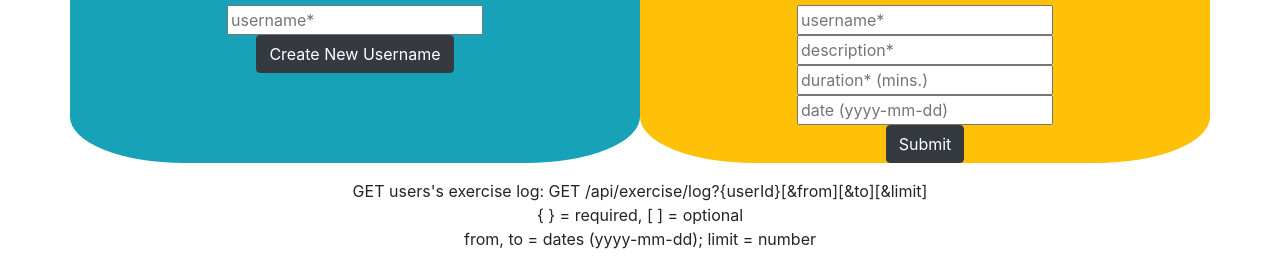
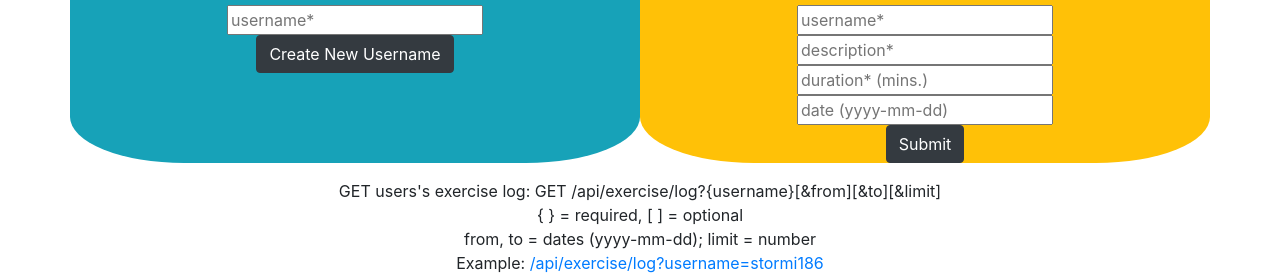
Before and after one commit to stormi186/exercise-tracker, a website: page public/index.html in a window 1280 px wide. Shown: the part 173-448 px from the top of the page. Drawn offline with nearby package versions, Linux system fonts and the light colour scheme.

Commit message:
Added example

```diff
--- a/public/index.html
+++ b/public/index.html
@@ -38,11 +38,12 @@
       </section>
     </div>
     <section>
-      GET users's exercise log: GET /api/exercise/log?{userId}[&from][&to][&limit]<br>
+      GET users's exercise log: GET /api/exercise/log?{username}[&amp;from][&amp;to][&amp;limit]<br>
 
       { } = required, [ ] = optional <br>
 
       from, to = dates (yyyy-mm-dd); limit = number <br>
+      <p>Example: <a href="/api/exercise/log?username=stormi186">/api/exercise/log?username=stormi186</a></p>
     </section>
     <section style="padding-top:30px;">
       <a href="http://jasnamisimovic.me" target="_blank">
```
